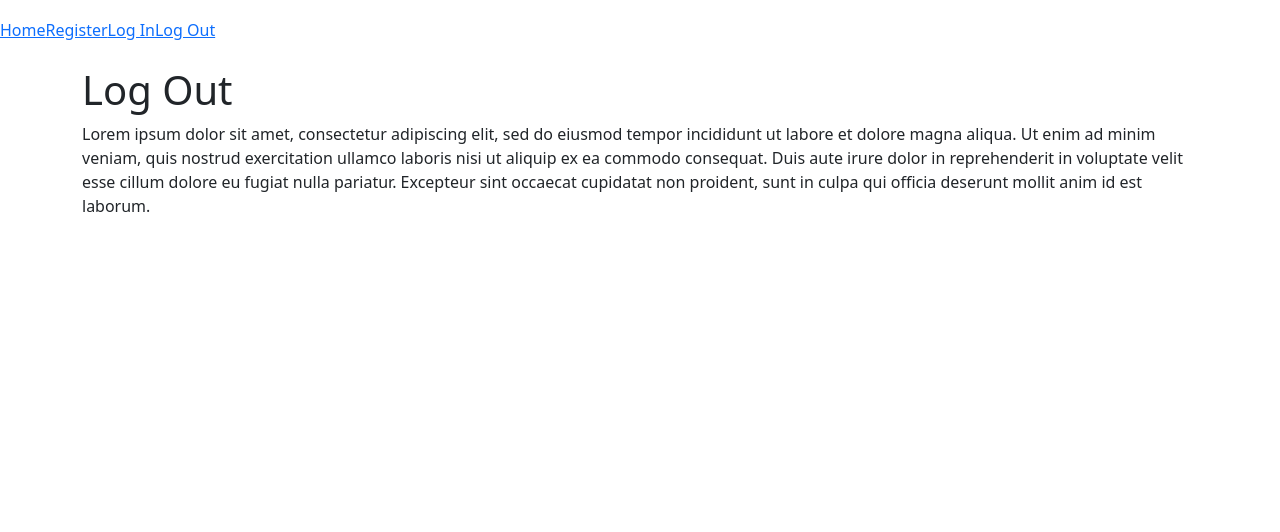
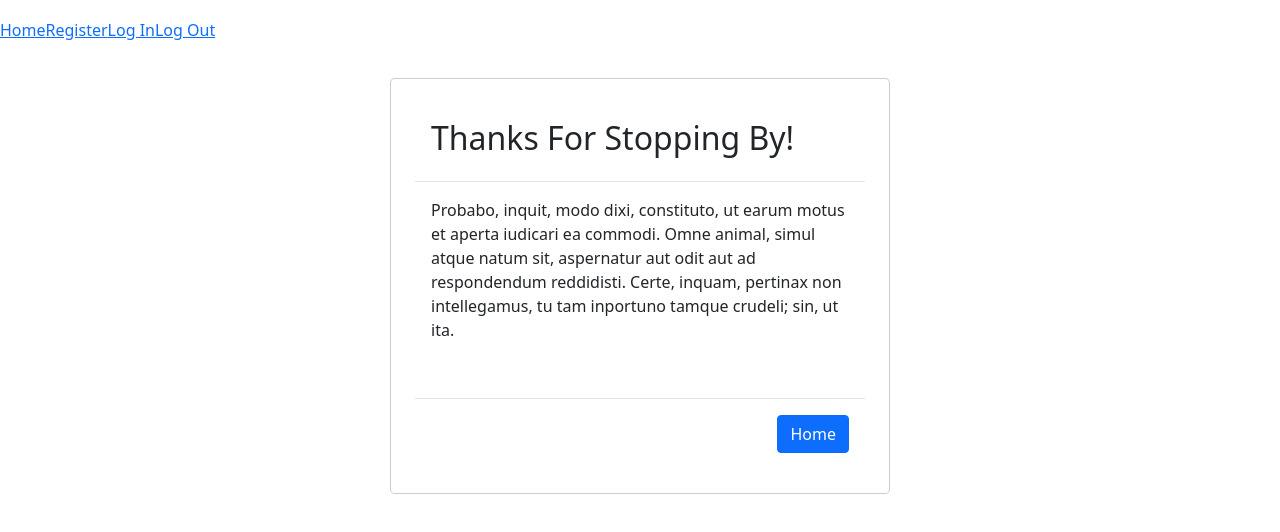
Before and after one commit to holmnathan/trex, a React (Create React App) app: page /log-out in a window 1280 px wide. Shown: the top 532 px of the page. Built offline with nearby package versions, Linux system fonts and the light colour scheme; no server answers.

Commit message:
Add Successful Log Out Component
- Display a friendly goodbye message when a user logs out.

```diff
--- a/src/component/user_auth/LogOut.jsx
+++ b/src/component/user_auth/LogOut.jsx
@@ -1,18 +1,30 @@
 import React from 'react';
+import Modal from '../Modal';
+import { Link } from 'react-router-dom';
 
-const LogOut = () => (
-  <div>
-    <h1 className="title is-1">Log Out</h1>
+const LogOut = () => {
+  const header = <h2>Thanks For Stopping By!</h2>;
+
+  const body = (
     <p>
-      Lorem ipsum dolor sit amet, consectetur adipiscing elit, sed do eiusmod
-      tempor incididunt ut labore et dolore magna aliqua. Ut enim ad minim
-      veniam, quis nostrud exercitation ullamco laboris nisi ut aliquip ex ea
-      commodo consequat. Duis aute irure dolor in reprehenderit in voluptate
-      velit esse cillum dolore eu fugiat nulla pariatur. Excepteur sint occaecat
-      cupidatat non proident, sunt in culpa qui officia deserunt mollit anim id
-      est laborum.
+      Probabo, inquit, modo dixi, constituto, ut earum motus et aperta iudicari
+      ea commodi. Omne animal, simul atque natum sit, aspernatur aut odit aut ad
+      respondendum reddidisti. Certe, inquam, pertinax non intellegamus, tu tam
+      inportuno tamque crudeli; sin, ut ita.
     </p>
-  </div>
-);
+  );
+
+  const footer = (
+    <Link className="btn btn-primary" to="/">
+      Home
+    </Link>
+  );
+
+  return (
+    <Modal header={header} footer={footer}>
+      {body}
+    </Modal>
+  );
+};
 
 export default LogOut;
```
